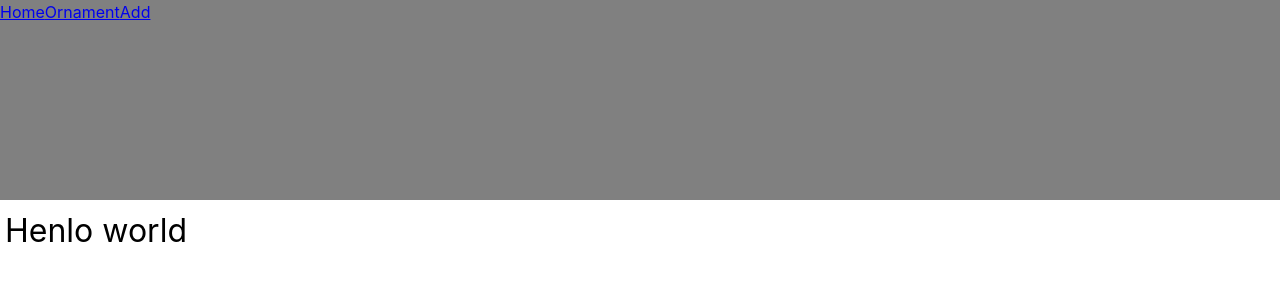
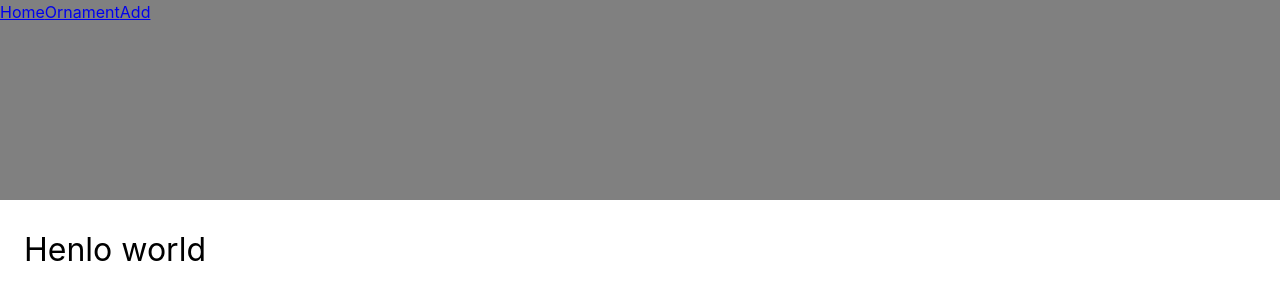
Before and after one commit to amandamayfield/vacation-ornaments, a Vue app: page / in a window 1280 px wide. Shown: the top 300 px of the page. Built offline with nearby package versions, Linux system fonts and the light colour scheme.

Commit message:
changed to sass

```diff
--- a/package.json
+++ b/package.json
@@ -37,6 +37,7 @@
     "jsdom": "^26.1.0",
     "npm-run-all2": "^8.0.4",
     "prettier": "3.6.2",
+    "sass-embedded": "^1.90.0",
     "typescript": "~5.8.0",
     "vite": "^7.0.6",
     "vite-plugin-vue-devtools": "^8.0.0",
--- a/src/App.vue
+++ b/src/App.vue
@@ -14,7 +14,7 @@ import { RouterLink, RouterView } from 'vue-router'
   <RouterView />
 </template>
 
-<style scoped>
+<style lang="scss" scoped>
 .header {
   height: 300px;
   background-color: grey;
--- a/src/assets/main.css
+++ /dev/null
@@ -1,5 +0,0 @@
-@import './base.css';
-
-#app {
-  display: grid;
-}
--- a/src/main.ts
+++ b/src/main.ts
@@ -1,4 +1,4 @@
-import './assets/main.css'
+import './assets/base.scss'
 
 import { createApp } from 'vue'
 import { createPinia } from 'pinia'
--- a/src/views/AddView.vue
+++ b/src/views/AddView.vue
@@ -4,7 +4,7 @@
   </div>
 </template>
 
-<style scoped>
+<style lang="scss" scoped>
   .add {
     padding: 5px;
   }
--- a/src/views/HomeView.vue
+++ b/src/views/HomeView.vue
@@ -11,8 +11,8 @@ import HelloWorld from '../components/HelloWorld.vue'
 </template>
 
 
-<style scoped>
-  .home {
-    padding: 5px;
-  }
+<style lang="scss" scoped>
+.home {
+  padding: 24px;
+}
 </style>
--- a/src/views/OrnamentView.vue
+++ b/src/views/OrnamentView.vue
@@ -4,12 +4,8 @@
   </div>
 </template>
 
-<style>
-@media (min-width: 1024px) {
+<style lang="scss" scoped>
   .ornament {
-    min-height: 100vh;
-    display: flex;
-    align-items: center;
+    padding: 5px;
   }
-}
 </style>
```
Also changed, not shown: src/assets/base.scss (renamed from src/assets/base.css), 1 other file (tests, documents, lock files or other folders).
